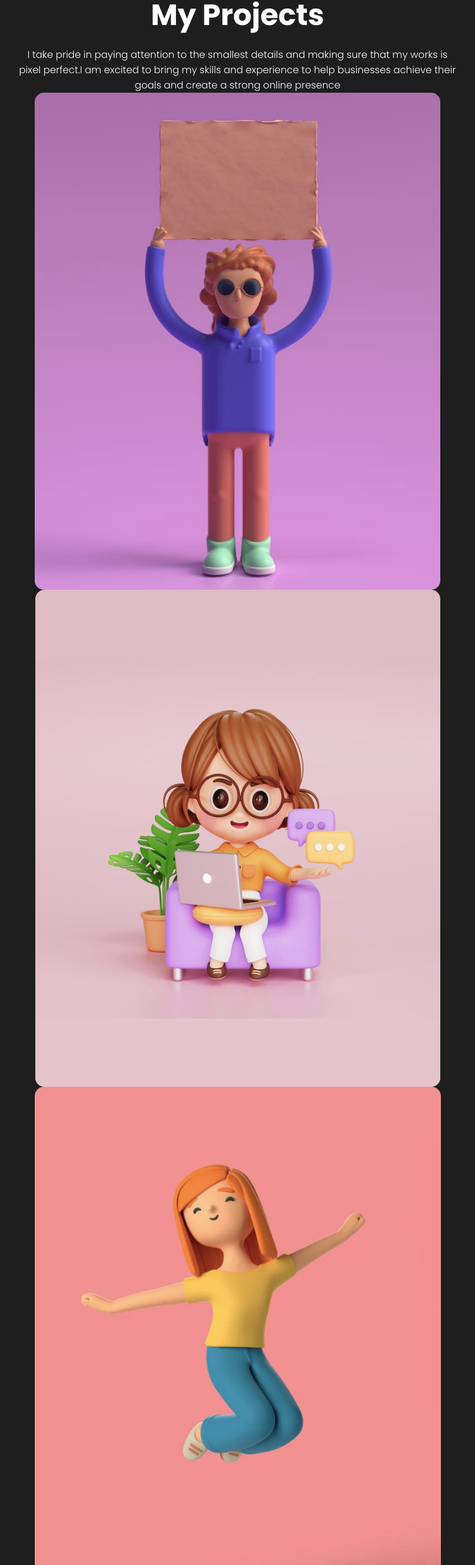
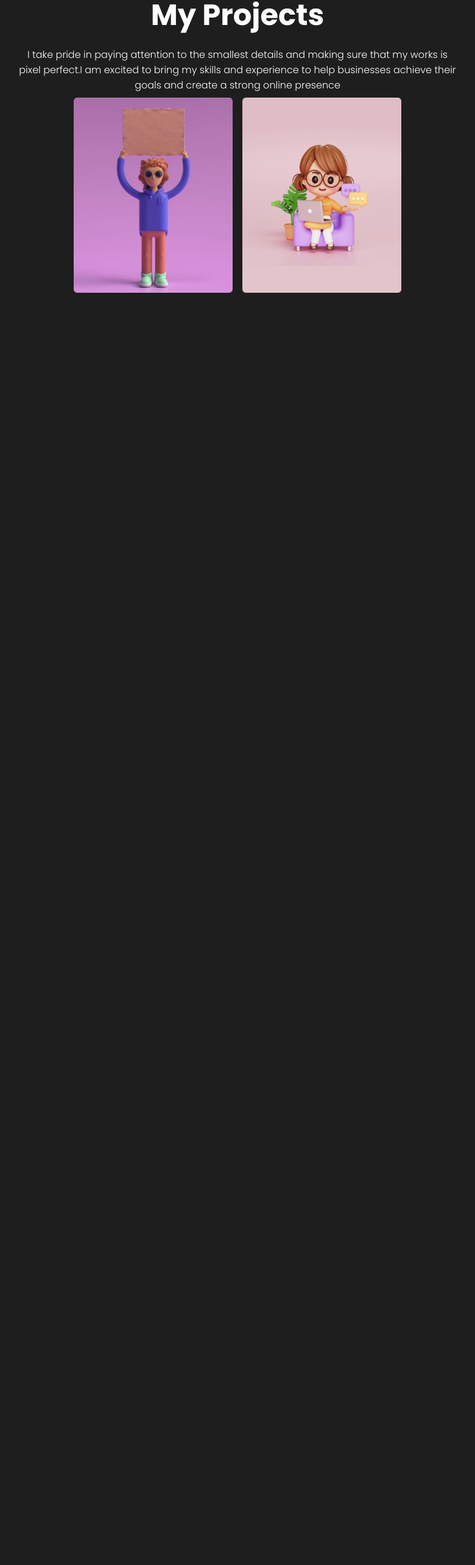
Before and after one commit to DinushaMadushan2000/Portfolio, a React (Create React App) app in the folder portfolio/: page / in a window 1280 px wide. Shown: the part 1502-4068 px from the top of the page at 61% size, without its empty margins (250-1030 px from the left). After the commit the page ends 2006 px from the top, so only its background shows below. Built offline with nearby package versions, Linux system fonts and the light colour scheme.

Commit message:
update my projects part

```diff
--- a/portfolio/src/components/Works/works.css
+++ b/portfolio/src/components/Works/works.css
@@ -31,15 +31,13 @@
     max-width: 65rem;
 }
 
-/* .worksImg{
+.worksImg{
     object-fit: cover;
     height: 20rem;
     margin: 0.5rem;
-} */
+}
 
-.imgp{
-    width: 10%;
-}
+
 @media screen and(max-width:585px) {
     .worksImg{
         height: 48vw;
--- a/portfolio/src/components/Works/works.js
+++ b/portfolio/src/components/Works/works.js
@@ -2,8 +2,7 @@ import React from 'react';
 import './works.css';
 import Portfolio1 from '../../assets/portfolio-1.png';
 import Portfolio2 from '../../assets/portfolio-2.png';
-import Portfolio3 from '../../assets/portfolio-3.png';
-import Portfolio4 from '../../assets/portfolio-4.png';
+
 
 
 
@@ -13,10 +12,9 @@ const Works = () => {
         <h2 className='worksTitle'>My Projects</h2>
         <span className='worksDesc'>I take pride in paying attention to the smallest details and making sure that my works is pixel perfect.I am excited to bring my skills and experience to help businesses achieve their goals and create a strong online presence </span>
         <div className='worksImgs'>
-            <img src={Portfolio1} alt='' className=''/>
-            <img src={Portfolio2} alt='' className=''/>
-            <img src={Portfolio3} alt='' className=''/>
-            <img src={Portfolio4} alt='' className=''/>
+            <img src={Portfolio1} alt='' className='worksImg'/>
+            <img src={Portfolio2} alt='' className='worksImg'/>
+
         </div>
     </section>
   );
```
